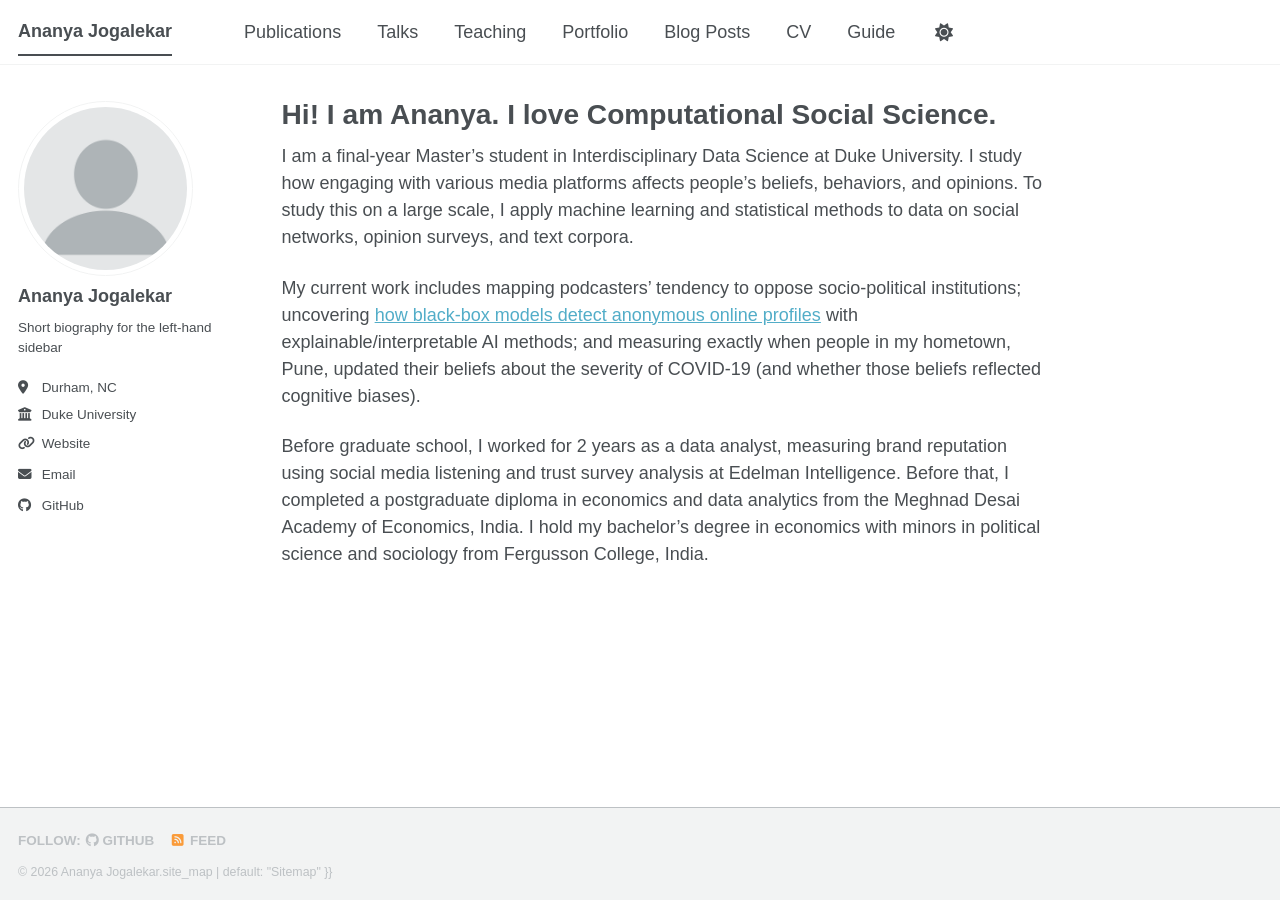
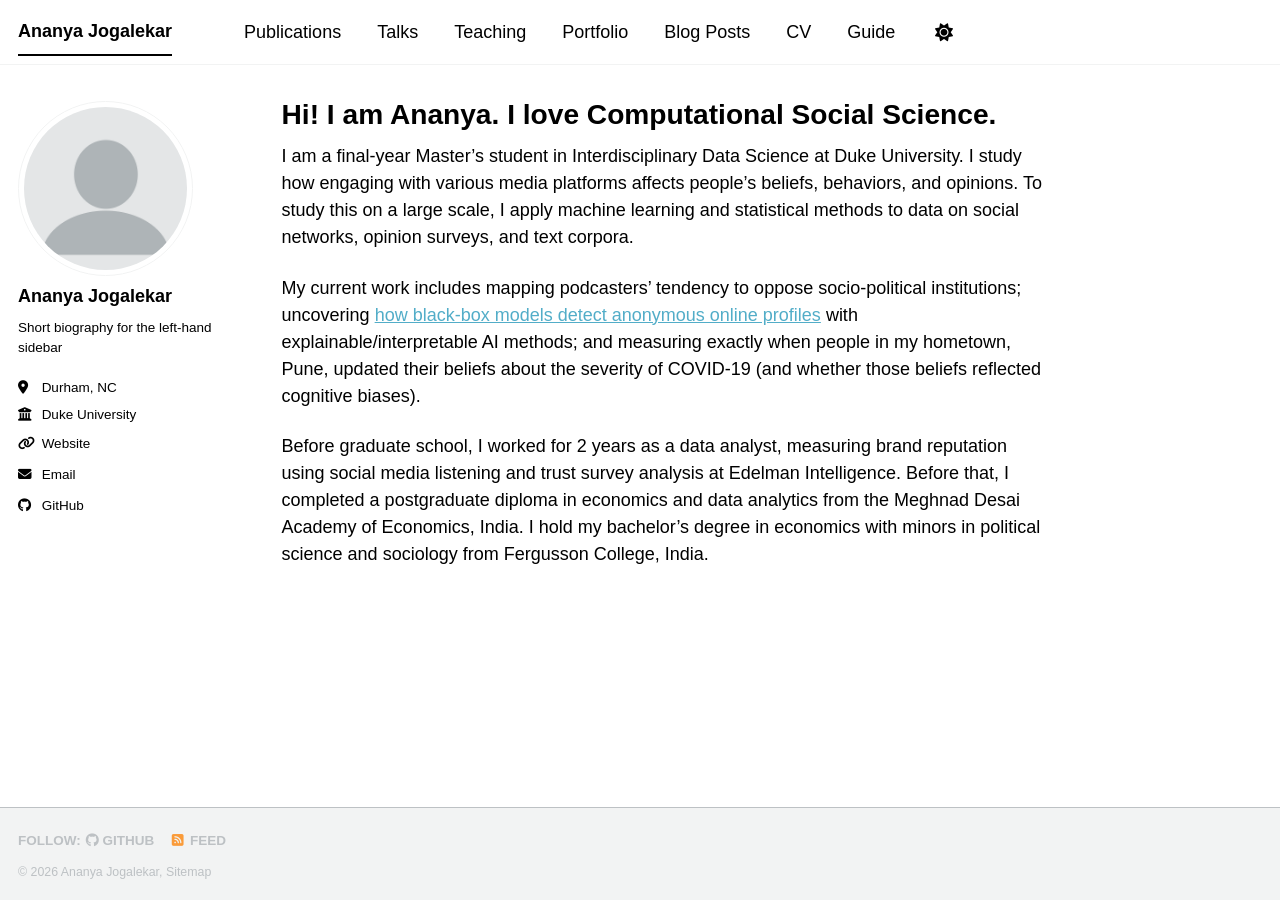
Before and after one commit to ananyafied/ananyafied.github.io, a Jekyll site: the page built from _pages/about.md, in a window 1280 px wide. Built offline with Jekyll 4.4.1, drawn with Linux system fonts in a browser that asks for light colours; some web fonts are replaced; a style sheet for code colours, icons or effects is not loaded.

Commit message:
make font darker and fix footer

```diff
--- a/_includes/footer.html
+++ b/_includes/footer.html
@@ -20,5 +20,5 @@
 {% endif %}
 
 <div class="page__footer-copyright">
-  &copy; {{ site.time | date: '%Y' }} {{ site.name | default: site.title }}.site_map | default: "Sitemap" }}</a>
+  &copy; {{ site.time | date: '%Y' }} {{ site.name | default: site.title }}, {{ site.data.ui-text[site.locale].site_map | default: "Sitemap" }}</a>
 </div>
--- a/_sass/theme/_default_light.scss
+++ b/_sass/theme/_default_light.scss
@@ -39,9 +39,9 @@ $sidebar-screen-min-width   : 1024px;
     --global-link-color                 : #52adc8;
     --global-link-color-hover           : mix(#000, #2f7f93, 25%);
     --global-link-color-visited         : mix(#fff, #2f7f93, 25%);
-    --global-masthead-link-color        : #{$dark-gray};
+    --global-masthead-link-color        : #000;
     --global-masthead-link-color-hover  : mix(#000, #{$gray}, 25%);
-    --global-text-color                 : #{$dark-gray};
+    --global-text-color                 : #000;
     --global-text-color-light           : #{$light-gray};
     --global-thead-color                : #{$lighter-gray};
 }
```
